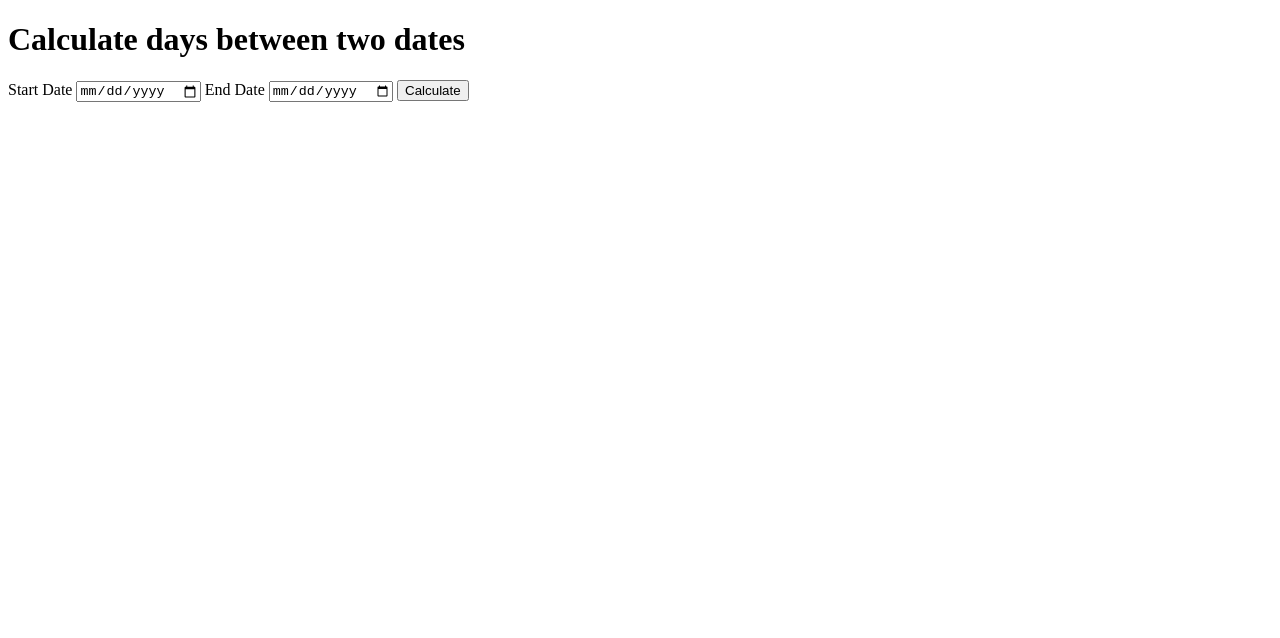
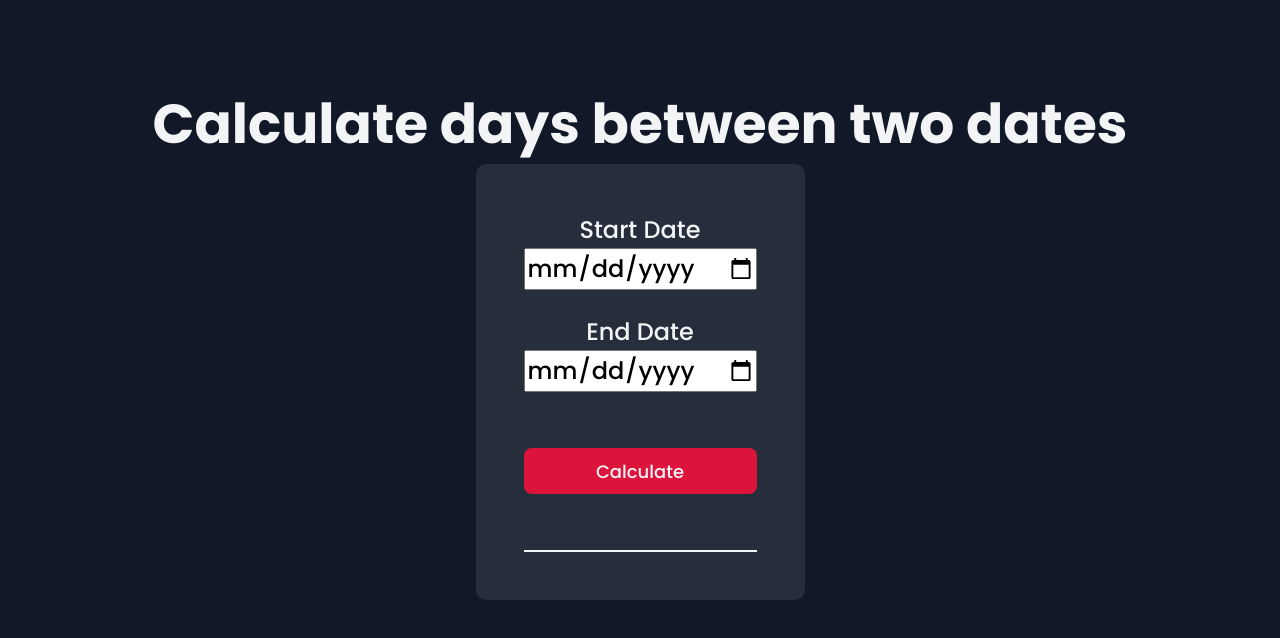
Before and after one commit to YousefXI/Mini-Projects, a plain HTML site: page two dates difference/index.html in a window 1280 px wide. Drawn offline with Linux system fonts and the light colour scheme.

Commit message:
CSS two date difference

```diff
--- a/Countdown Timer/main.css
+++ b/Countdown Timer/main.css
@@ -30,7 +30,7 @@ body {
    flex-direction: column;
    text-align: center;
    font-size: 36px;
-   font-family: "poppins", sans serif;
+   font-family: "poppins", sans-serif;
    margin: 0;
    color: var(--light);
 }
--- a/two dates difference/index.html
+++ b/two dates difference/index.html
@@ -6,6 +6,7 @@
    <meta http-equiv="X-UA-Compatible" content="IE=edge">
    <meta name="viewport" content="width=device-width, initial-scale=1.0">
    <link rel="stylesheet" href="style.css">
+   <link href="https://fonts.googleapis.com/css2?family=Poppins:wght@300;500;700&display=swap" rel="stylesheet">
    <title>Document</title>
    <script src="script.js" defer></script>
 </head>
--- a/two dates difference/style.css
+++ b/two dates difference/style.css
@@ -0,0 +1,121 @@
+/* ------------------ */
+/* Custom properties */
+/* ------------------ */
+
+:root {
+   --primary: crimson;
+   --dark: #272e3b;
+   --darkdark: #111827;
+   --light: #f3f4f6;
+}
+
+/* ------------------ */
+/* Reset */
+/* ------------------ */
+
+/* Box sizint */
+
+*,
+*::before,
+*::after {
+   box-sizing: border-box;
+}
+
+/* Reset margin */
+
+body,
+h1,
+h2,
+h3,
+h4,
+h5,
+p,
+figure,
+picture {
+   margin: 0;
+}
+
+/*body */
+body {
+   line-height: 1.5;
+   min-height: 100vh;
+}
+
+/* images */
+img,
+picture {
+   max-width: 100%;
+   display: block;
+}
+
+/* forms elements */
+input,
+button,
+textarea,
+select {
+   font: inherit;
+}
+
+/* ---------------
+------STYLING-----
+------------------*/
+
+body {
+   background: var(--darkdark);
+   display: flex;
+   justify-content: center;
+   align-items: center;
+   flex-direction: column;
+   text-align: center;
+   font-size: 24px;
+   font-family: "poppins", sans-serif;
+   margin: 0;
+   color: var(--light);
+}
+
+h1 {
+   position: absolute;
+   top: 1.5em;
+   font-size: 55px;
+}
+
+.container {
+   margin-bottom: 1.5em;
+   display: flex;
+   flex-direction: column;
+   background: var(--dark);
+   padding: 2em;
+   border-radius: 10px;
+}
+
+input {
+   margin-bottom: 1em;
+}
+
+.submit-btn {
+   appearance: none;
+   background: none;
+   border: none;
+   outline: none;
+   user-select: none;
+   cursor: pointer;
+
+   color: var(--light);
+   font-size: 1.125rem;
+   background-color: var(--primary);
+   margin-top: 2rem;
+   padding: 0.6rem 1rem;
+   border-radius: 0.5rem;
+
+   transition: 0.2s;
+}
+
+.submit-btn:hover {
+   transform: translateY(-1px);
+   background: rgb(181, 16, 49);
+}
+
+.text-output {
+   margin-top: 3.5rem;
+   border-bottom: 2px solid var(--light);
+}
```
